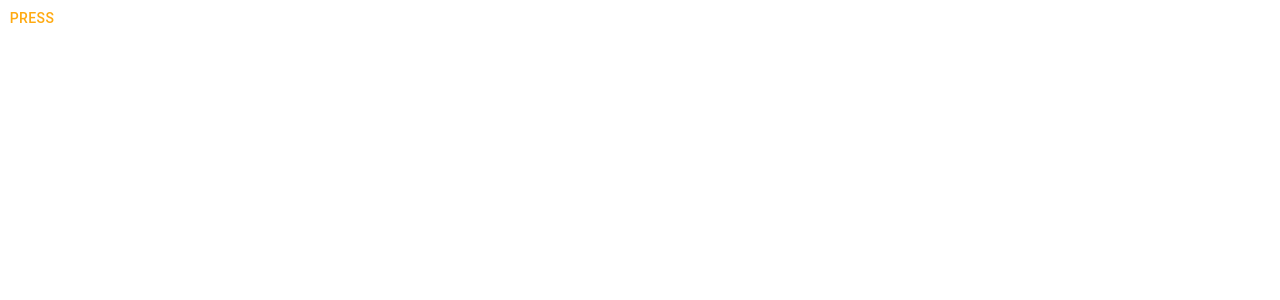
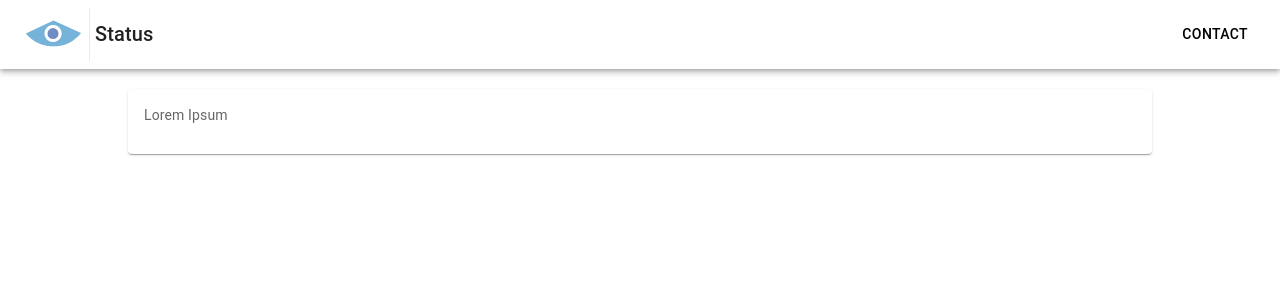
Before and after one commit to kevangel79/argo-status-pages, a React (Create React App) app: page / in a window 1280 px wide. Shown: the top 300 px of the page. Built offline with nearby package versions, Linux system fonts and the light colour scheme.

Commit message:
Introduce Header component

```diff
--- a/package.json
+++ b/package.json
@@ -5,6 +5,7 @@
   "dependencies": {
     "@emotion/react": "^11.8.1",
     "@emotion/styled": "^11.8.1",
+    "@mui/icons-material": "^5.4.2",
     "@mui/material": "^5.4.3",
     "@testing-library/jest-dom": "^5.16.2",
     "@testing-library/react": "^12.1.3",
--- a/src/App.js
+++ b/src/App.js
@@ -1,11 +1,22 @@
-import { ThemeProvider } from '@mui/material/styles';
-import { Button } from '@mui/material';
-import { theme } from './styles/AppStyle'
+import { ThemeProvider } from "@mui/material/styles";
+import { theme } from "./styles/AppStyle";
+import Header from "./components/Header";
+import Card from "@mui/material/Card";
+import CardContent from "@mui/material/CardContent";
+import Typography from "@mui/material/Typography";
 
 function App() {
+
   return (
     <ThemeProvider theme={theme}>
-      <Button>Press</Button>
+      <Header />
+      <Card color="primary" sx={{ minWidth: 275 }}>
+        <CardContent>
+          <Typography sx={{ fontSize: 14 }} color="text.secondary" gutterBottom>
+            Lorem Ipsum
+          </Typography>
+        </CardContent>
+      </Card>
     </ThemeProvider>
   );
 }
--- /dev/null
+++ b/src/components/Header.js
@@ -0,0 +1,119 @@
+import * as React from "react";
+import AppBar from "@mui/material/AppBar";
+import Box from "@mui/material/Box";
+import Divider from "@mui/material/Divider";
+import Toolbar from "@mui/material/Toolbar";
+import IconButton from "@mui/material/IconButton";
+import Typography from "@mui/material/Typography";
+import Menu from "@mui/material/Menu";
+import MenuIcon from "@mui/icons-material/Menu";
+import Container from "@mui/material/Container";
+import Button from "@mui/material/Button";
+import MenuItem from "@mui/material/MenuItem";
+import Logo from "../assets/logo.svg";
+
+const Header = () => {
+  const pages = ["Contact"];
+  const [anchorElNav, setAnchorElNav] = React.useState(null);
+
+  const handleOpenNavMenu = (event) => {
+    setAnchorElNav(event.currentTarget);
+  };
+
+  const handleCloseNavMenu = () => {
+    setAnchorElNav(null);
+  };
+
+  return (
+    <AppBar position="sticky">
+      <Container maxWidth="xl">
+        <Toolbar disableGutters>
+          <img src={Logo} style={{ width: "60px" }} alt="website logo" />
+          <Divider
+            sx={{ marginLeft: "5px", marginRight: "5px" }}
+            light={true}
+            variant="middle"
+            orientation="vertical"
+            flexItem
+          />
+          <Typography
+            variant="h6"
+            noWrap
+            component="div"
+            sx={{ flexGrow: 1, display: { xs: "none", md: "flex" } }}
+          >
+            Status
+          </Typography>
+
+          <Box sx={{ flexGrow: 0, display: { xs: "flex", md: "none" } }}>
+            <IconButton
+              size="large"
+              aria-label="account of current user"
+              aria-controls="menu-appbar"
+              aria-haspopup="true"
+              onClick={handleOpenNavMenu}
+              color="inherit"
+            >
+              <MenuIcon />
+            </IconButton>
+            <Menu
+              id="menu-appbar"
+              anchorEl={anchorElNav}
+              anchorOrigin={{
+                vertical: "bottom",
+                horizontal: "left",
+              }}
+              keepMounted
+              transformOrigin={{
+                vertical: "top",
+                horizontal: "left",
+              }}
+              open={Boolean(anchorElNav)}
+              onClose={handleCloseNavMenu}
+              sx={{
+                display: { xs: "block", md: "none" },
+              }}
+            >
+              {pages.map((page) => (
+                <MenuItem key={page} onClick={handleCloseNavMenu}>
+                  <Typography textAlign="center">{page}</Typography>
+                </MenuItem>
+              ))}
+            </Menu>
+          </Box>
+          <Typography
+            variant="h6"
+            noWrap
+            component="div"
+            sx={{
+              flexGrow: 1,
+              display: { xs: "flex", md: "none" },
+              justifyContent: "left",
+            }}
+          >
+            Status
+          </Typography>
+          <Box
+            sx={{
+              flexGrow: 1,
+              display: { xs: "none", md: "flex" },
+              justifyContent: "end",
+            }}
+          >
+            {pages.map((page) => (
+              <Button
+                key={page}
+                onClick={handleCloseNavMenu}
+                sx={{ my: 2, display: "block" }}
+              >
+                {page}
+              </Button>
+            ))}
+          </Box>
+        </Toolbar>
+      </Container>
+    </AppBar>
+  );
+};
+
+export default Header;
--- a/src/config.js
+++ b/src/config.js
@@ -1,5 +1,6 @@
 const CONFIG = {
-    primaryColor: '#ffaa11',
+    primaryColor: '#ff',
+    headerMenuTextColor: '#000',
 }
 
 export default CONFIG;
--- a/src/styles/AppStyle.js
+++ b/src/styles/AppStyle.js
@@ -6,9 +6,33 @@ const theme = createTheme({
       primary: {
         main: CONFIG.primaryColor,
       },
-      secondary: {
-        main: '#aaf'
-      }
+    },
+    components: {
+      MuiCard: {
+        styleOverrides: {
+          root: {
+            backgroundColor: CONFIG.primaryColor,
+            width: "80%",
+            marginLeft: "auto",
+            marginRight: "auto"
+          },
+        },
+      },
+      MuiAppBar: {
+        styleOverrides: {
+          root: {
+            backgroundColor: CONFIG.primaryColor,
+            marginBottom: "20px",
+          },
+        },
+      },
+      MuiButton: {
+        styleOverrides: {
+          root: {
+            color: CONFIG.headerMenuTextColor,
+          },
+        },
+      },
     },
 });
 
```
Also changed, not shown: src/assets/logo.svg, 1 other file (tests, documents, lock files or other folders).
